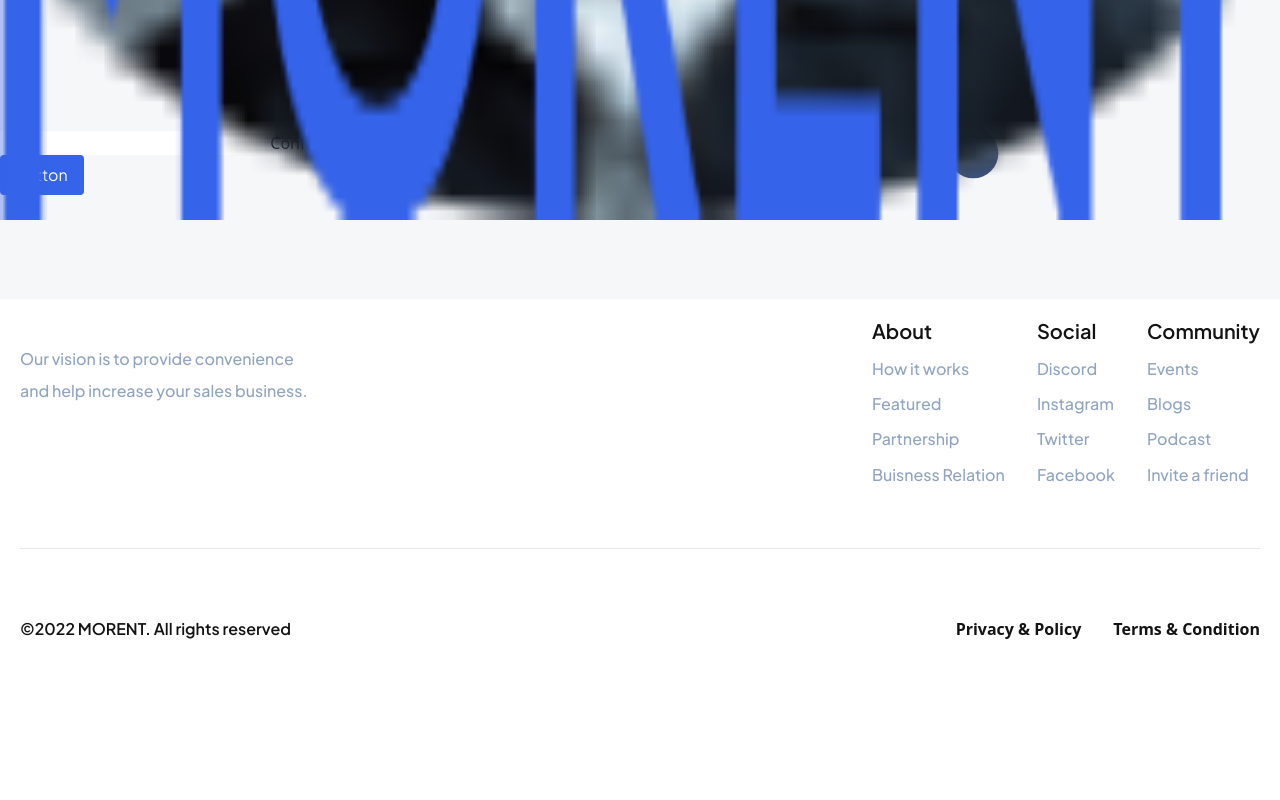
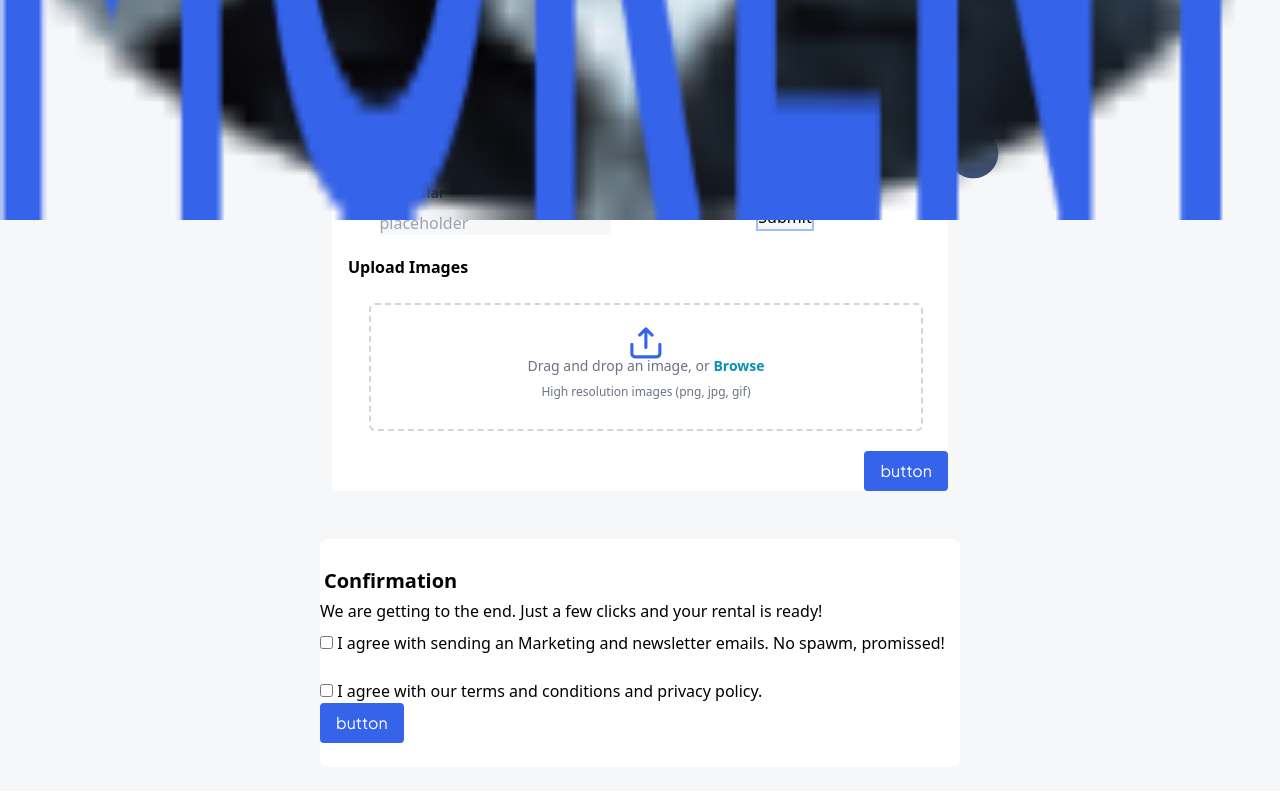
Before and after one commit to AdrienBelhomme/car, a Next.js app: page /add-car-form in a window 1280 px wide. Shown: the part 580-1380 px from the top of the page. Before the commit the page ends 1245 px from the top, so only its background shows below. Built offline with nearby package versions, Linux system fonts and the light colour scheme; no server answers.

Commit message:
update form

```diff
--- a/components/CustomInput.jsx
+++ b/components/CustomInput.jsx
@@ -1,20 +1,37 @@
+import React, { useEffect, useState } from 'react';
+
 const CustomInput = (props) => {
-  const { label, type, id, placeholder } = props;
+  const { label, type, id, placeholder, name, eventName } = props;
+  const [listOfCars, setListOfCars] = useState([]);
+  const [carTitle, setCarTitle] = useState('');
+  const [model, setModel] = useState('');
+  const [price, setPrice] = useState(0);
 
+  const handleChange = (event) => {
+    setCarTitle(event.target.value);
+    setModel(event.target.value);
+  };
   return (
     <div className="mb-4">
-      <label className="block text-sm font-bold mb-2 text-form-title-color">{label}</label>
+      <label className="block text-sm font-bold mb-2 text-form-title-color" htmlFor={eventName}>{label}</label>
       <input
         className="bg-form-grey-background border-r-{10}"
+        name={name}
         type={type}
         id={id}
         placeholder={placeholder}
+        onClick={handleChange}
+        onChange={(event) => {
+          setCarTitle(event.target.value);
+          setModel(event.target.value);
+        }}
+        value={carTitle}
       />
 
     </div>
 
   );
 };
-// export default CustomInput;
-module.exports = CustomInput;
+export default CustomInput;
+// module.exports = CustomInput;
 // module.exports = { CustomInput, handleChange };
--- a/pages/add-car-form.js
+++ b/pages/add-car-form.js
@@ -1,47 +1,48 @@
 import axios from 'axios';
 import React, { useEffect, useState } from 'react';
+import Image from 'next/image';
 
 import CustomInput from '../components/CustomInput';
 import Button from '../components/Button';
 import image from '../assets/index';
-import Image from 'next/image';
 
 const addCarForm = () => {
   const [listOfCars, setListOfCars] = useState([]);
   const [carTitle, setCarTitle] = useState('');
   const [model, setModel] = useState('');
   const [price, setPrice] = useState(0);
-
-  const fetchCars = async () => {
-    try {
-      const response = await axios.get('/api/car', {
-        headers: {
-          'Content-Type': 'application/json',
-        },
-      });
-      console.log('data', response.data);
-    } catch (error) {
-      console.log('Error', error);
-    }
-  };
-
-  // get data
-  useEffect(() => {
-    fetchCars();
-  }, []);
+  const [people, setPeople] = useState('');
+  const [type, setType] = useState('');
+  const [location, setLocation] = useState('');
+  const [gas, setGas] = useState(0);
+  const [pickupLocation, setPickupLocation] = useState('');
+  const [dropOffLocation, setDropOffLocation] = useState('');
+  const [availabilityFrom, setAvailabilityFrom] = useState(new Date());
+  const [availabilityTo, setAvailabilityTo] = useState(new Date());
+  const [description, setDescription] = useState('');
+  const [isPopular, setIsPopular] = useState('');
 
   // post data
   const createCar = async (event) => {
     event.preventDefault();
-    const params = new URLSearchParams();
-    params.append('car-title', carTitle);
     try {
-      const response = await axios.post('/api/car', {
+      const carData = await axios.post('/api/car', {
         carTitle,
         model,
+        price,
+        people,
+        type,
+        location,
+        gas,
+        pickupLocation,
+        dropOffLocation,
+        availabilityFrom,
+        availabilityTo,
+        description,
+        isPopular,
       });
       alert('User Created');
-      console.log(response);
+      console.log(carData);
     } catch (error) {
       console.log('Error', error);
     }
@@ -50,29 +51,35 @@ const addCarForm = () => {
   const handleChange = (event) => {
     setCarTitle(event.target.value);
     setModel(event.target.value);
-    // setPrice(event.target.value);
+    setPrice(event.target.value);
+    setPeople(event.target.value);
+    setType(event.target.value);
+    setLocation(event.target.value);
+    setGas(event.target.value);
+    setPickupLocation(event.target.value);
+    setDropOffLocation(event.target.value);
+    setAvailabilityFrom(event.target.value);
+    setAvailabilityTo(event.target.value);
+    setDescription(event.target.value);
+    setIsPopular(event.target.value);
   };
 
   // grid place-items-center flex-row place-content-center -mx-3 mb-6 bg-gray-background border-r-{10} px-6 w-full bg-white flex flex-wrap
   // flex-row place-items-center place-content-center gap-x-3 px-6 m-20 mx-96 text-black bg-white flex-wrap
   return (
     <>
-      <div className="grid place-items-center flex-row -mx-3 mb-6 bg-gray-background border-r-{10} px-6 w-full">
-        <h1 className="content-center text-left text-2xl text-secondinary-default bg-white flex-wrap">Add a Car for Rent</h1>
+      {// Heading
+      }
+      <div className="grid place-items-center flex-row mx-auto mb-6 bg-gray-background px-6 py-6 w-full rounded-lg">
+        <div className="w-1/2 mx-auto py-6 text-black bg-white pl-3 font-bold ">
+          <h1 className="text-left text-2xl text-secondinary-default bg-white flex-wrap">Add a Car for Rent</h1>
           <p className="text-secondinary-default bg-white flex-wrap">Please enter your car info</p>
-
-        <div className="text-form-title-color">
-          {listOfCars.map((cars) => (
-            <div>
-              <h1>
-                Name: {cars.carTitle}
-              </h1>
-            </div>
-          ))}
         </div>
 
+        {// Form
+      }
         <form
-          className="grid gap-6 mb-6 md:grid-cols-2 place-items-center place-content-center w-full md:w-1/2 px-6 md:mb-0 gap-x-3 overflow:hidden
+          className="grid gap-6 mb-6 md:grid-cols-2 place-items-center place-content-center w-1/2 px-6 md:mb-0 gap-x-3 overflow:hidden
          text-black bg-white flex-wrap"
           action="/"
           method="post"
@@ -83,18 +90,186 @@ const addCarForm = () => {
             <label className="block text-sm font-bold mb-2 text-form-title-color">cars</label>
             <input
               className="bg-form-grey-background border-r-{10}"
+              key="cars"
               type="text"
               placeholder="placeholder"
               onClick={handleChange}
               onChange={(event) => {
                 setCarTitle(event.target.value);
-                setModel(event.target.value);
               }}
             />
 
           </div>
 
-          <CustomInput
+          <div className="mb-4">
+            <label className="block text-sm font-bold mb-2 text-form-title-color">brand</label>
+            <input
+              className="bg-form-grey-background border-r-{10}"
+              key="brand"
+              type="text"
+              placeholder="placeholder"
+              onClick={handleChange}
+              onChange={(event) => {
+                setModel(event.target.value);
+              }}
+            />
+          </div>
+
+          <div className="mb-4">
+            <label className="block text-sm font-bold mb-2 text-form-title-color">price</label>
+            <input
+              className="bg-form-grey-background border-r-{10}"
+              key="price"
+              type="number"
+              placeholder="placeholder"
+              onClick={handleChange}
+              onChange={(event) => {
+                setPrice(event.target.value);
+              }}
+            />
+          </div>
+
+          <div className="mb-4">
+            <label className="block text-sm font-bold mb-2 text-form-title-color">people</label>
+            <input
+              className="bg-form-grey-background border-r-{10}"
+              key="people"
+              type="number"
+              placeholder="placeholder"
+              onClick={handleChange}
+              onChange={(event) => {
+                setPeople(event.target.value);
+              }}
+            />
+          </div>
+
+          <div className="mb-4">
+            <label className="block text-sm font-bold mb-2 text-form-title-color">type</label>
+            <input
+              className="bg-form-grey-background border-r-{10}"
+              key="type"
+              type="text"
+              placeholder="placeholder"
+              onClick={handleChange}
+              onChange={(event) => {
+                setType(event.target.value);
+              }}
+            />
+          </div>
+
+          <div className="mb-4">
+            <label className="block text-sm font-bold mb-2 text-form-title-color">location</label>
+            <input
+              className="bg-form-grey-background border-r-{10}"
+              key="location"
+              type="text"
+              placeholder="placeholder"
+              onClick={handleChange}
+              onChange={(event) => {
+                setLocation(event.target.value);
+              }}
+            />
+          </div>
+
+          <div className="mb-4">
+            <label className="block text-sm font-bold mb-2 text-form-title-color">gas</label>
+            <input
+              className="bg-form-grey-background border-r-{10}"
+              key="gas"
+              type="number"
+              placeholder="placeholder"
+              onClick={handleChange}
+              onChange={(event) => {
+                setGas(event.target.value);
+              }}
+            />
+          </div>
+
+          <div className="mb-4">
+            <label className="block text-sm font-bold mb-2 text-form-title-color">pickup location</label>
+            <input
+              className="bg-form-grey-background border-r-{10}"
+              key="pickupLocation"
+              type="text"
+              placeholder="placeholder"
+              onClick={handleChange}
+              onChange={(event) => {
+                setPickupLocation(event.target.value);
+              }}
+            />
+          </div>
+
+          <div className="mb-4">
+            <label className="block text-sm font-bold mb-2 text-form-title-color">dropoff location</label>
+            <input
+              className="bg-form-grey-background border-r-{10}"
+              key="dropoffLocation"
+              type="text"
+              placeholder="placeholder"
+              onClick={handleChange}
+              onChange={(event) => {
+                setDropOffLocation(event.target.value);
+              }}
+            />
+          </div>
+
+          <div className="mb-4">
+            <label className="block text-sm font-bold mb-2 text-form-title-color">Availability From</label>
+            <input
+              className="bg-form-grey-background border-r-{10}"
+              key="AvailabilityFrom"
+              type="date"
+              placeholder="placeholder"
+              onClick={handleChange}
+              onChange={(event) => {
+                setAvailabilityFrom(event.target.value);
+              }}
+            />
+          </div>
+
+          <div className="mb-4">
+            <label className="block text-sm font-bold mb-2 text-form-title-color">Availability To</label>
+            <input
+              className="bg-form-grey-background border-r-{10}"
+              key="AvailabilityTo"
+              type="date"
+              placeholder="placeholder"
+              onClick={handleChange}
+              onChange={(event) => {
+                setAvailabilityTo(event.target.value);
+              }}
+            />
+          </div>
+
+          <div className="mb-4">
+            <label className="block text-sm font-bold mb-2 text-form-title-color">description</label>
+            <input
+              className="bg-form-grey-background border-r-{10}"
+              key="description"
+              type="text"
+              placeholder="placeholder"
+              onClick={handleChange}
+              onChange={(event) => {
+                setDescription(event.target.value);
+              }}
+            />
+          </div>
+
+          <div className="mb-4">
+            <label className="block text-sm font-bold mb-2 text-form-title-color">isPopular</label>
+            <input
+              className="bg-form-grey-background border-r-{10}"
+              key="isPopular"
+              type="text"
+              placeholder="placeholder"
+              onClick={handleChange}
+              onChange={(event) => {
+                setIsPopular(event.target.value);
+              }}
+            />
+          </div>
+
+          {/* <CustomInput
             label="Car Name"
             type="text"
             id="last"
@@ -111,6 +286,10 @@ const addCarForm = () => {
             type="text"
             id="last"
             placeholder="Brand Name"
+            onClick={handleChange}
+            onChange={(event) => {
+              setModel(event.target.value);
+            }}
           />
 
           <CustomInput
@@ -139,20 +318,25 @@ const addCarForm = () => {
             type="text"
             id="last"
             placeholder="Select your city"
-          />
+          /> */}
 
           <button
+            className="bg-form-grey-background outline-8 outline-black ring-2"
             type="submit"
           >Submit
           </button>
 
         </form>
 
-        <div className="place-content-center w-half md:w-1/2 px-6 mb-6 md:mb-0 gap-x-3 overflow:hidden text-black bg-blue flex flex-wrap">
+        {// Upload Images
+        }
+
+        <div className="w-1/2 mx-auto my-auto text-black bg-white pl-3">
+          <div className="mx-auto p-1 text-black bg-white font-bold text-left">
             Upload Images
           </div>
 
-        <div className="place-content-center w-full md:w-1/2 px-6 mb-6 md:mb-0 gap-x-3 overflow:hidden text-black bg-white flex flex-wrap">
+          <div className="place-content-center w-11/12 mx-auto my-auto text-black bg-white py-5">
             <label
               htmlFor="dropzone-file"
               className="flex justify-center w-full h-32 px-4 transition bg-white border-2
@@ -167,7 +351,7 @@ const addCarForm = () => {
             </label>
           </div>
 
-        <div className="place-content-center w-full md:w-1/2 px-6 mb-6 md:mb-0 gap-x-3 overflow:hidden text-black bg-btn-blue flex flex-wrap">
+          {/* <div className="place-content-center w-full md:w-1/2 px-6  mb-6 md:mb-0 gap-x-3 overflow:hidden text-black bg-btn-blue flex flex-wrap">
           Uploading files
 
           <label className="block mb-2 text-sm font-medium text-gray-900 dark:text-gray-300" htmlFor="multiple_files">Upload multiple files</label>
@@ -179,14 +363,34 @@ const addCarForm = () => {
             multiple
           />
 
+        </div> */}
+          <div className="justify-items-end">
+            <Button />
+          </div>
         </div>
 
       </div>
 
-      <div className="place-content-center w-full md:w-1/2 px-6 mb-6 md:mb-0 gap-x-3 overflow:hidden text-black bg-white flex flex-wrap">
+      {// Confirmation
+        }
+      <div className="w-1/2 py-6 mx-auto mb-6 text-black bg-white rounded-lg">
+        <div className="mx-auto p-1 text-black bg-white text-xl text-left font-semibold">
           Confirmation
         </div>
+
+        <p className="text-black bg-white pb-2">We are getting to the end. Just a few clicks and your rental is ready!</p>
+
+        <div>
+          <input type="checkbox" className="text-black" /> <label>I agree with sending an Marketing and newsletter emails. No spawm, promissed!</label>
+        </div>
+
+        <br />
+
+        <div>
+          <input type="checkbox" className="text-black" /> <label>I agree with our terms and conditions and privacy policy.</label>
+        </div>
         <Button />
+      </div>
     </>
   );
 };
```
Also changed, not shown: pages/api/car.js (+8 -0 lines), pages/fetch-and-post-example.txt (added). Lines whose indentation alone changed are shown as unchanged.
